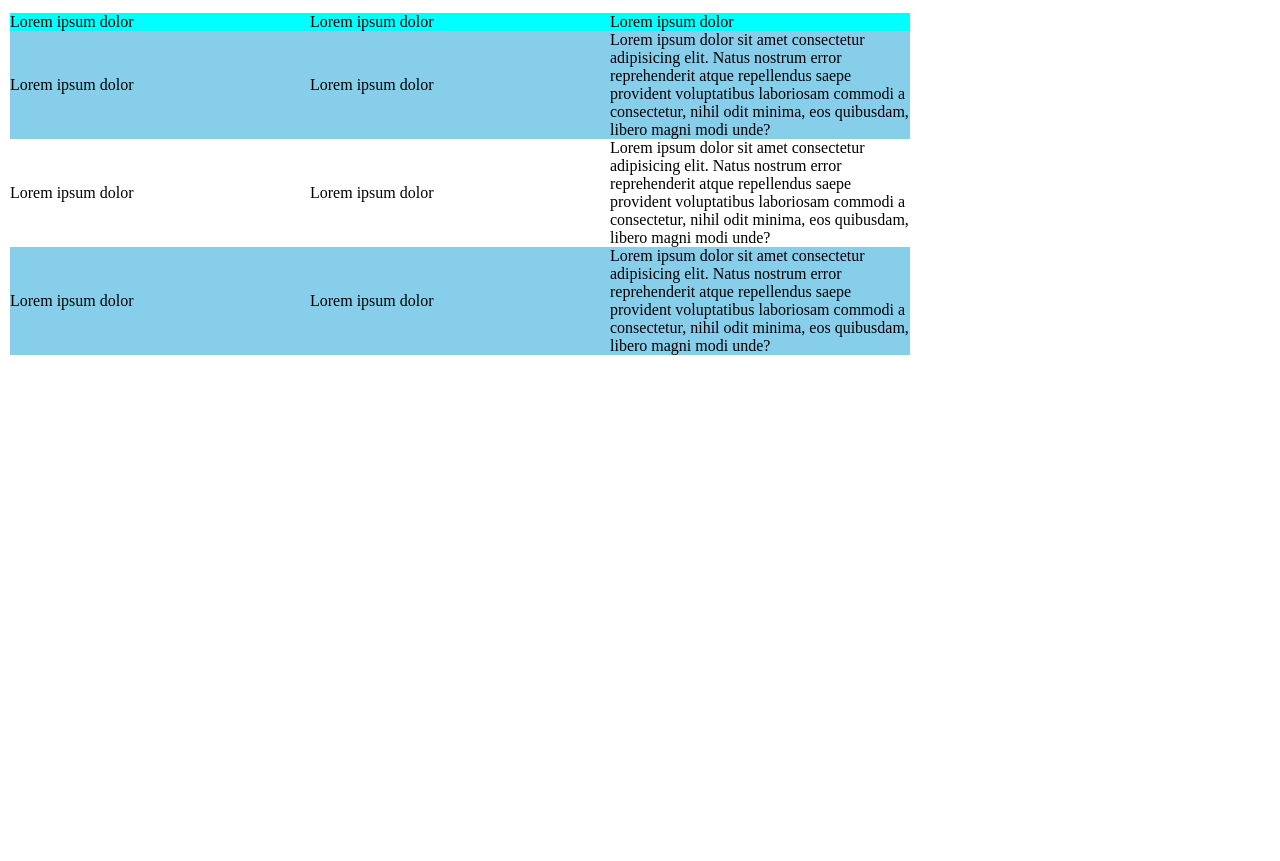
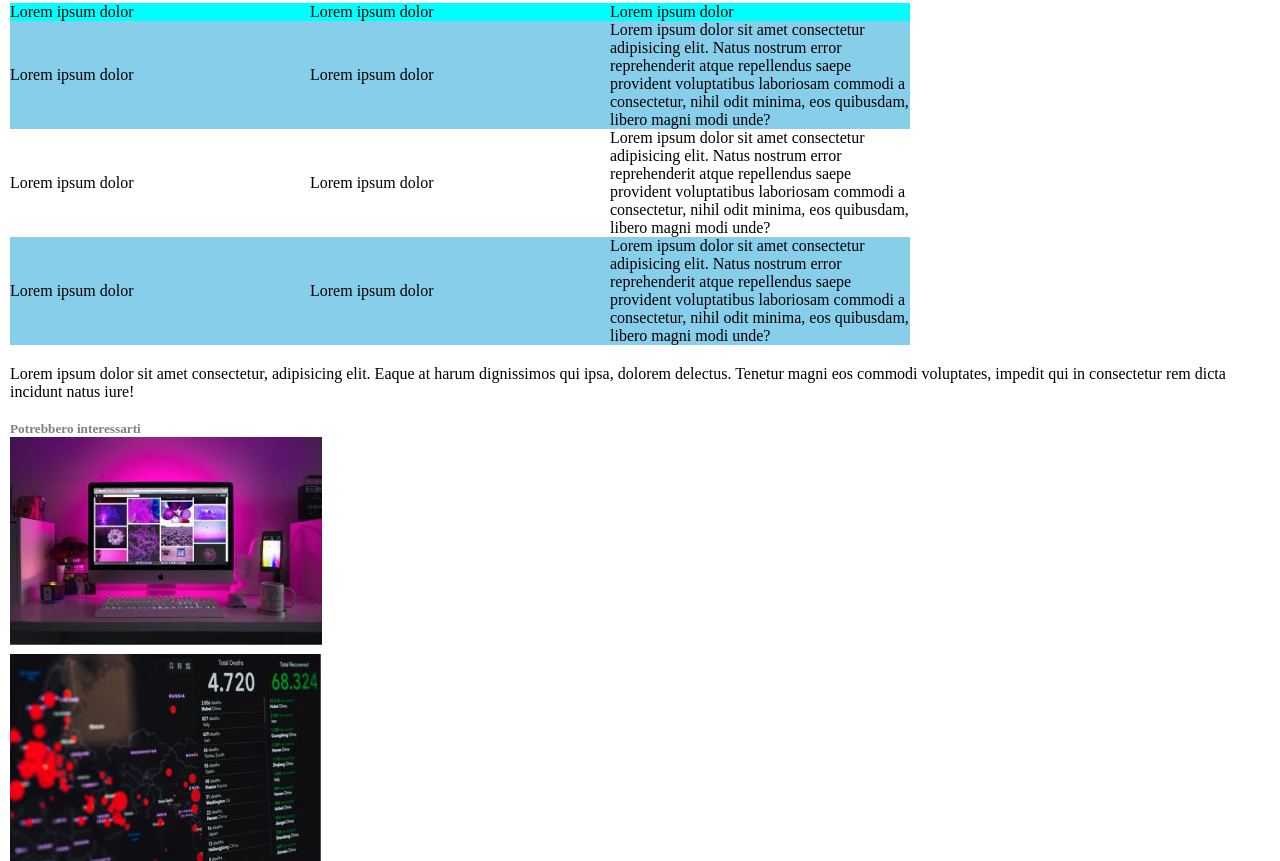
Before and after one commit to Gianluca-Basili/html-css-booleaner, a plain HTML site: page index.html in a window 1280 px wide. Shown: the part 943-1804 px from the top of the page. Before the commit the page ends 1298 px from the top, so only its background shows below. Drawn offline with Linux system fonts and the light colour scheme.

Commit message:
aggiunto paragrafo e footer

```diff
--- a/css/style.css
+++ b/css/style.css
@@ -8,14 +8,15 @@
  ul{
     padding-left: 15px;
  }
-
+/*selettore background e titolo pagina*/
 #header{
     background-color:lightskyblue;
     background-image: url(../img/pattern.png);
-    padding: 35px;
+    padding-top: 60px;
     background-size: 500px;
     background-position:10px 0px;
 }
+
 .margin{
     margin-left: 10px;
 }
@@ -23,7 +24,7 @@
 h1{
     font-size: 50px;
 }
-
+/*selettori per sottotitolo*/
 .autore1{
     color:grey;
     font-size: 20px;
@@ -43,6 +44,7 @@ h1{
     margin-top: 20px;
 }
 
+/*inizio tabella*/
 table{
 border-collapse:collapse ;
 }
@@ -59,3 +61,13 @@ border-collapse:collapse ;
 .tbody2{
     background-color:white;
 }
+/*fine tabella*/
+h5{
+    color: gray;
+    margin-top: 20px;
+}
+/*immagini footer*/
+#imggraph{
+    display: block;
+    margin-top: 5px;
+}
--- a/index.html
+++ b/index.html
@@ -10,16 +10,16 @@
 <body>
     <!--inizio header -->
     <header>
-
       <div id="header">
         <img src="./img/logo.svg" alt="" width="200" height="50">
       </div>
-    <div class="container">
+    </header>
 
-        </header>
+
      <!--fine header-->
     <!--inizio main -->
         <main>
+            <div class="container">
                 <div class="margin">
                  <h1>Internet deve essere al servizio del "bene pubblico":   il manifesto di Tim Berners-lee" </h1>
                 <span class="autore1">Scritto da </span>
@@ -42,7 +42,7 @@
                             <thead>
                                 <tr>
                                     <td class="thead">Lorem ipsum dolor</td>
-                            <td class="thead">Lorem ipsum dolor</td>
+                                    <td  class="thead">Lorem ipsum dolor</td>
                                     <td class="thead">Lorem ipsum dolor</td>
                                 </tr>
                             </thead>
@@ -66,8 +66,20 @@
                                 </tr>
                             </tbody>
                         </table>
-
                     </div>
+                    <p class="spazio">Lorem ipsum dolor sit amet consectetur, adipisicing elit. Eaque at harum dignissimos qui ipsa, dolorem delectus. Tenetur magni eos commodi voluptates, impedit qui in consectetur rem dicta incidunt natus iure!</p>
+                    <!--fine main-->
+                    <!--inizio footer -->
+                <footer>
+                    <div>
+                        <h5>Potrebbero interessarti</h5>
+                        <img src="./img/monitor.jpg" alt="">
+                        <img src="./img/graph.jpg" alt="" id="imggraph">
+                    </div>
+                </footer>
+                <!--fine footer-->
+            </div>
+        </main>
 
 
 
@@ -75,16 +87,11 @@
 
 
 
-              <!--fine main-->
-              <!--inizio footer -->
-              <footer>
 
 
-              </footer>
-              <!--fine footer-->
-            </div>
-        </main>
 
-    </div>
+
+
+
 </body>
 </html>
```
Lines whose indentation alone changed are shown as unchanged.
